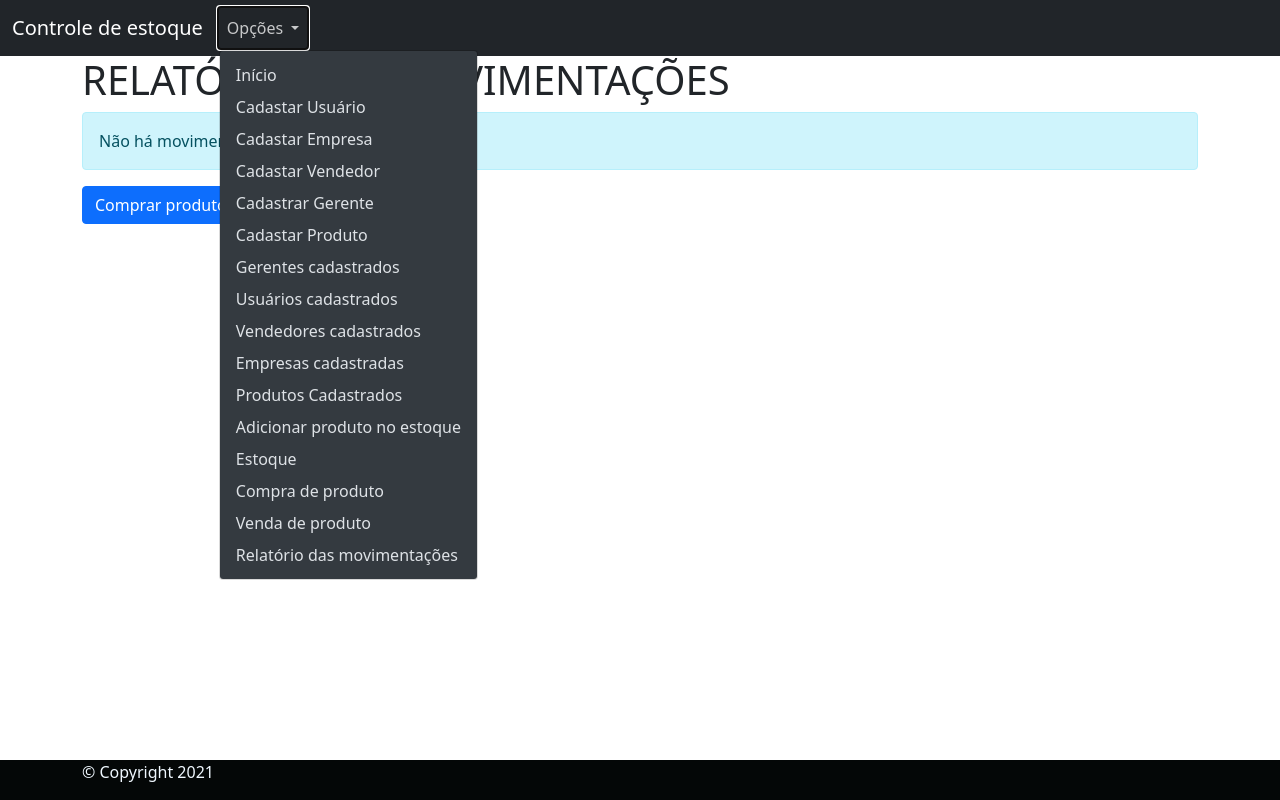
After one commit to GomesMilla/Controle-de-estoque, a Django app: a page that uses templates/base.html in a window 1280 px wide, after a click on "Opções". The commit adds this page. Run offline with Django 3.2, Linux system fonts and the light colour scheme; some libraries are stand-ins or nearby versions.

Commit message:
Subindo atualizações

```diff
--- a/estoque/views.py
+++ b/estoque/views.py
@@ -84,7 +84,3 @@
     }
 
     return render(request, "listar_produtos_cadastrados.html", context)
-
-
-def relatorio_movimentacao(request):
-    allmovimentacao = ProdutosTransacao.objects.all()
--- a/main/urls.py
+++ b/main/urls.py
@@ -47,5 +47,8 @@
 
     path('Venda-de-produtos/', venda_de_produtos, name="venda_de_produtos",),
 
+    path('Relatório-movimentações/', relatorio_movimentacoes,
+         name="relatorio_movimentacoes",),
+
 
 ]
--- a/templates/base.html
+++ b/templates/base.html
@@ -45,7 +45,7 @@
                   <li><a class="dropdown-item" href="{%url 'listar_produto' %}">Estoque</a></li>
                   <li><a class="dropdown-item" href="{%url 'compra_de_produtos' %}" >Compra de produto</a></li>
                   <li><a class="dropdown-item" href="{%url 'venda_de_produtos' %}" >Venda de produto</a></li>
-
+                  <li><a class="dropdown-item" href="{%url 'relatorio_movimentacoes' %}" >Relatório das movimentações</a></li>
                 </ul>
               </li>
             </ul>
--- a/templates/index.html
+++ b/templates/index.html
@@ -19,7 +19,7 @@
                 <div class="card-body">
                   <h5 class="card-title">RELATÓRIO DAS MOVIMENTAÇÕES</h5>
                   <p class="card-text">Relatório das movimentações, listando data, gerente, tipo de movimentação e mais.</p>
-                  <a href="#" class="btn btn-primary">Go somewhere</a>
+                  <a href="{%url 'relatorio_movimentacoes' %}" class="btn btn-primary">RELATÓRIO</a>
                 </div>
               </div>
             </div>
--- /dev/null
+++ b/templates/listar_movimentacoes.html
@@ -0,0 +1,45 @@
+{% extends 'base.html' %}
+{% block conteudo %}
+
+<main class="container">
+    <h1>RELATÓRIO DAS MOVIMENTAÇÕES</h1>
+    {% if allmovimentacoes %}
+    <table class="table table-striped">
+        <thead>
+        <tr>
+            <th scope="col">TIPO</th>
+            <th scope="col">VENDEDOR</th>
+            <th scope="col">EMPRESA</th>
+            <th scope="col">DATA</th>
+            <th scope="col">PRODUTO</th>
+            <th scope="col">QUANTIDADE</th>
+        </tr>
+        </thead>
+        <tbody>
+         {% for aux in allmovimentacoes %}
+            <tr>
+            <td>{{aux.transacao}}</td>
+            <td>{{aux.vendedor.nome}}</td>
+            <td>{{aux.empresa.nome}}</td>
+            <td>{{aux.data_de_validade}}</td>
+            <td>{{aux.produto.nome}}</td>
+            <td>{{aux.qtd_de_produtos}}</td>
+          </tr>
+          {% endfor %}
+        </tbody>
+      </table>
+     {% else %}
+     <div class="alert alert-info" role="alert">
+        Não há movimentações realizadas
+      </div>
+      <div class="d-grid gap-2">
+        <div>
+            <a href="{%url 'compra_de_produtos' %}" class="btn btn-primary">Comprar produto</a>
+            <a href="{%url 'venda_de_produtos' %}" class="btn btn-primary">Vender produto</a>
+            <a href="{%url 'home'  %}" class="btn btn-primary">Ínicio</a>
+        </div>
+        </a>
+    </div>
+        {% endif%}
+</main>
+{% endblock %}
--- a/transacao/views.py
+++ b/transacao/views.py
@@ -91,3 +91,14 @@
     }
 
     return render(request, "vender.html", context)
+
+
+def relatorio_movimentacoes(request):
+
+    allmovimentacoes = Transacao,
+
+    context = {
+        "allmovimetacoes": allmovimentacoes
+    }
+
+    return render(request, "listar_movimentacoes.html", context)
```
